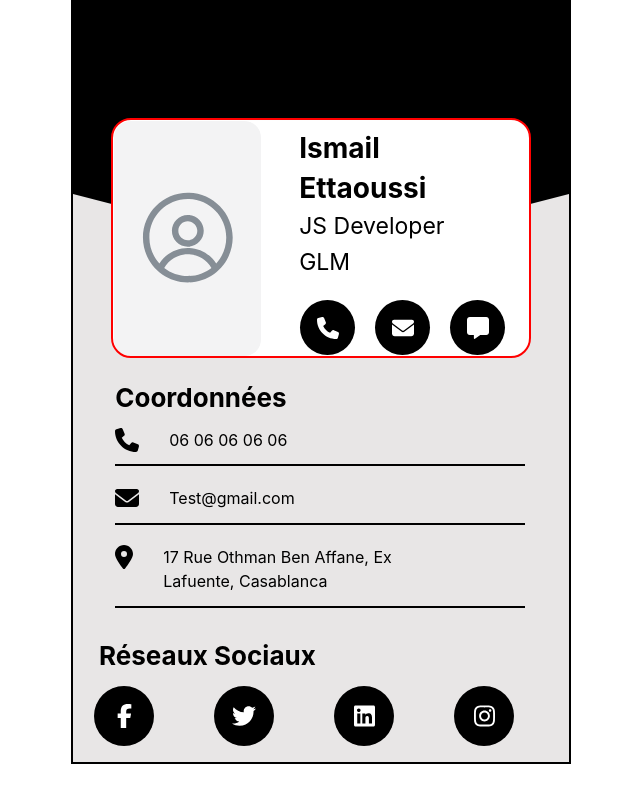
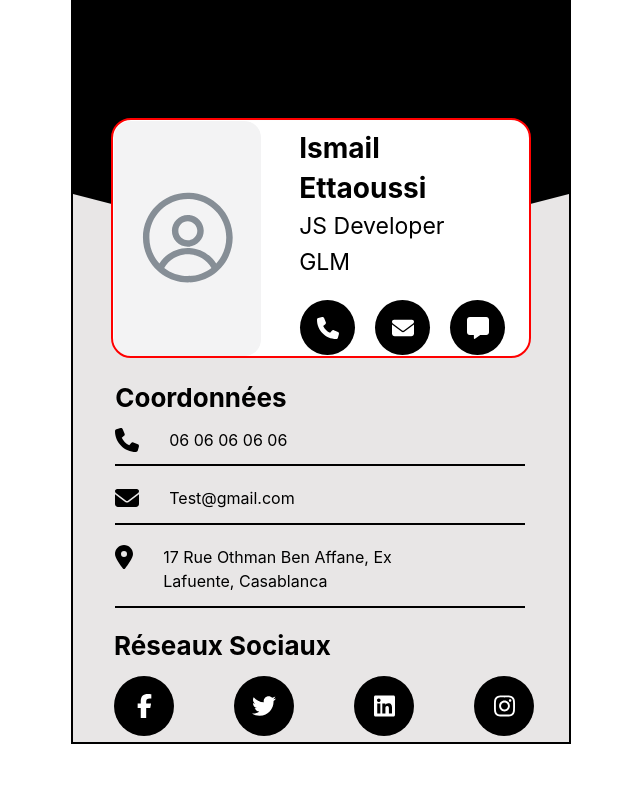
Before and after one commit to Gdija/dbc-app, a React (Create React App) app in the folder dbc_app/: page / in a window 1280 px wide. Shown: the whole page, without its empty margins (319-959 px from the left). Built offline with nearby package versions, Linux system fonts and the light colour scheme.

Commit message:
update social media section

```diff
--- a/dbc_app/src/Components/SocialMediaTest.js
+++ b/dbc_app/src/Components/SocialMediaTest.js
@@ -19,7 +19,10 @@ function SocialMediaTest() {
   const containerWidth = extraSmall ? '85%' : smallScreen? '90%' : mediumScreen ? '90%' : '100%';
 
   const avatarSize = extraSmall ? 40 : smallScreen ? 50 : mediumScreen ? 55 : 60;
-   const iconsGap = extraSmall ? 41 : smallScreen ? 65 : mediumScreen ? 55 : 60;
+  const iconsGap = extraSmall ? 41 : smallScreen ? 65 : mediumScreen ? 55 : 60;
+  const titleMargLeft = extraSmall ? 0 : smallScreen ? 0 : mediumScreen ? 0 : 25;
+  const iconsMargLeft = extraSmall ? -4 : smallScreen ? 0 : mediumScreen ? 0 : 25;
+  const containerMargLeft = extraSmall ? 10 : smallScreen ? 9 : mediumScreen ? 0 : 0;
   return (
     <Container style={{ width: containerWidth, margin: 'auto' }}>
       <Flex
@@ -31,13 +34,13 @@ function SocialMediaTest() {
         align="flex-start"
         direction="column"
         wrap="wrap"
-        my={20}
-        // ml={-40}
+        my={10}
+        ml={containerMargLeft}
       >
-        <Title align='left' ml={extraSmall ? 0 : 10} pt={5}  mt={-3} order={2}>
+        <Title align='left' ml={titleMargLeft} pt={5}  mt={-3} order={2}>
           Réseaux Sociaux
         </Title>
-        <Group gap={iconsGap} mt={-3} mb={-4} ml={extraSmall ? 0 : 5} position="center">
+        <Group gap={iconsGap} mt={-3} mb={-4} ml={iconsMargLeft} position="center">
           <Avatar radius="xl" size={avatarSize} color="white" bg={"black"}>
             <FontAwesomeIcon icon={faFacebookF} />
           </Avatar>
```
